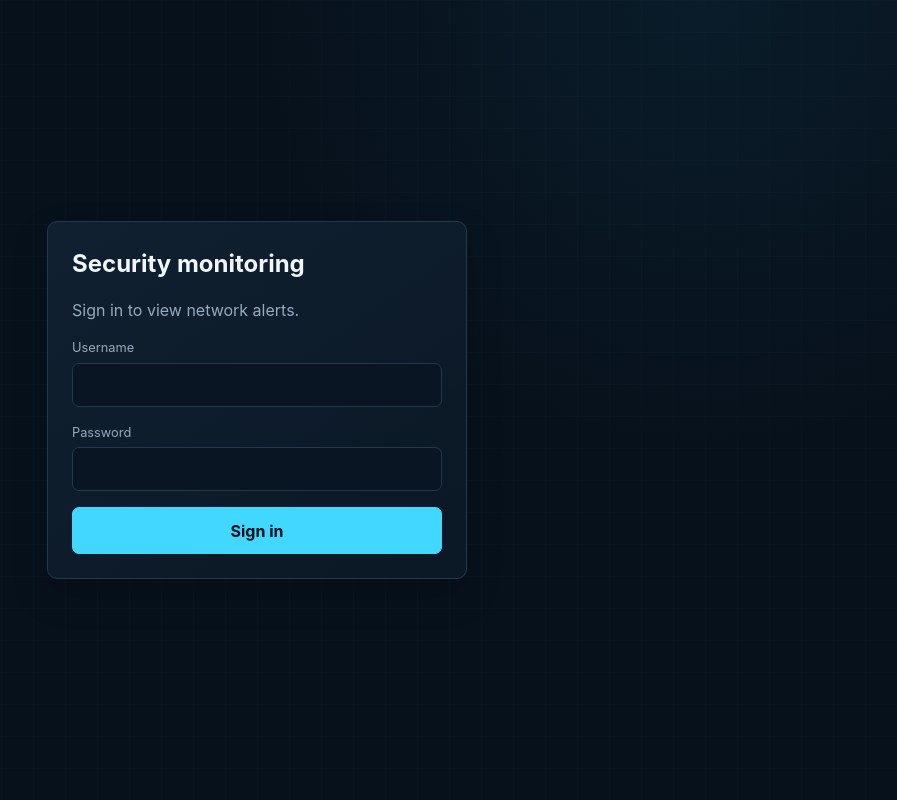
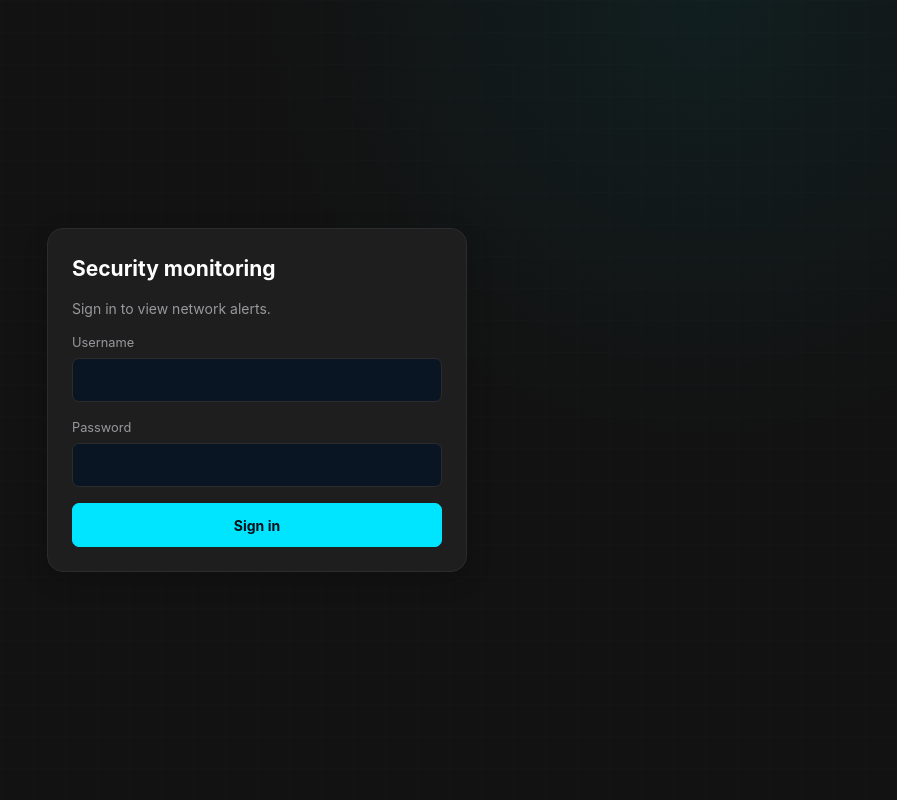
Before and after one commit to QuocVinhTrinhLam/NetworkSec, a FastAPI app: page /login in a window 1280 px wide. Shown: the whole page, without its empty margins (383-1280 px from the left). Run offline with FastAPI, Linux system fonts and the light colour scheme.

Commit message:
style: align SOC dashboard with design system

```diff
--- a/app/static/styles.css
+++ b/app/static/styles.css
@@ -1,25 +1,25 @@
 :root {
   color-scheme: dark;
-  --bg: #07111c;
-  --bg-deep: #050c14;
-  --panel: #0d1a28;
-  --panel-raised: #122234;
-  --panel-hover: #14273a;
-  --line: #24384c;
-  --line-strong: #31506a;
-  --text: #f1f6fa;
-  --muted: #96aabc;
-  --subtle: #71869a;
-  --accent: #42d7ff;
-  --accent-soft: rgba(66, 215, 255, 0.11);
-  --critical: #ff6077;
+  --bg: #121212;
+  --bg-deep: #0b0b0b;
+  --panel: #1e1e1e;
+  --panel-raised: #252525;
+  --panel-hover: #252525;
+  --line: #2c2c2e;
+  --line-strong: #3a3a3c;
+  --text: #ffffff;
+  --muted: #98989d;
+  --subtle: #747478;
+  --accent: #00e5ff;
+  --accent-soft: rgba(0, 229, 255, 0.1);
+  --critical: #ff453a;
   --high: #ff9f43;
   --medium: #f5cb5c;
   --low: #56c2ff;
-  --ok: #39d98a;
+  --ok: #32d74b;
   --sidebar-width: 248px;
-  --radius: 10px;
-  --shadow: 0 16px 36px rgba(0, 0, 0, 0.18);
+  --radius: 16px;
+  --shadow: 0 8px 24px rgba(0, 0, 0, 0.18);
 }
 
 * { box-sizing: border-box; }
@@ -28,13 +28,13 @@ body {
   margin: 0;
   min-height: 100vh;
   background:
-    linear-gradient(rgba(66, 215, 255, 0.018) 1px, transparent 1px),
-    linear-gradient(90deg, rgba(66, 215, 255, 0.018) 1px, transparent 1px),
-    radial-gradient(circle at 85% 0%, rgba(32, 119, 150, 0.11), transparent 28rem),
+    linear-gradient(rgba(0, 229, 255, 0.012) 1px, transparent 1px),
+    linear-gradient(90deg, rgba(0, 229, 255, 0.012) 1px, transparent 1px),
+    radial-gradient(circle at 85% 0%, rgba(0, 229, 255, 0.06), transparent 28rem),
     var(--bg);
   background-size: 32px 32px, 32px 32px, auto, auto;
   color: var(--text);
-  font: 16px/1.5 Inter, ui-sans-serif, system-ui, -apple-system, BlinkMacSystemFont, "Segoe UI", sans-serif;
+  font: 14px/1.5 Inter, ui-sans-serif, system-ui, -apple-system, BlinkMacSystemFont, "Segoe UI", sans-serif;
   -webkit-font-smoothing: antialiased;
 }
 
@@ -64,7 +64,7 @@ code, time, .metric strong, .rank, .panel-meta {
 .sidebar {
   position: sticky; top: 0; height: 100vh; z-index: 30;
   display: flex; flex-direction: column; padding: 1.25rem .9rem;
-  background: rgba(7, 17, 28, .97); border-right: 1px solid var(--line);
+  background: rgba(18, 18, 18, .97); border-right: 1px solid var(--line);
 }
 .brand {
   display: flex; align-items: center; gap: .75rem; min-height: 48px;
@@ -98,7 +98,7 @@ code, time, .metric strong, .rank, .panel-meta {
 .workspace { min-width: 0; }
 .topbar {
   position: sticky; top: 0; z-index: 20; display: flex; align-items: center; min-height: 72px;
-  padding: .75rem clamp(1rem, 2.2vw, 2rem); background: rgba(7, 17, 28, .88);
+  padding: .75rem clamp(1rem, 2.2vw, 2rem); background: rgba(18, 18, 18, .92);
   border-bottom: 1px solid var(--line); backdrop-filter: blur(14px);
 }
 .topbar-title { display: grid; line-height: 1.2; }
@@ -123,7 +123,7 @@ code, time, .metric strong, .rank, .panel-meta {
 
 .container { width: min(100%, 1560px); margin: 0 auto; padding: clamp(1.2rem, 2.5vw, 2rem); }
 .page-heading { display: flex; align-items: flex-end; justify-content: space-between; gap: 1.25rem; margin-bottom: 1.25rem; }
-.page-heading h1 { margin: .1rem 0 .35rem; font-size: clamp(1.7rem, 3vw, 2.25rem); line-height: 1.15; letter-spacing: -.035em; }
+.page-heading h1 { margin: .1rem 0 .35rem; font-size: 1.5rem; line-height: 1.2; letter-spacing: -.02em; }
 .page-heading p { margin: 0; }
 .eyebrow, .panel-kicker { color: var(--accent); font-size: .68rem; font-weight: 750; letter-spacing: .13em; text-transform: uppercase; }
 .muted, small { color: var(--muted); }
@@ -131,10 +131,10 @@ code, time, .metric strong, .rank, .panel-meta {
 .refresh-button.htmx-request svg { animation: spin .8s linear infinite; }
 
 .panel {
-  background: linear-gradient(145deg, rgba(17, 33, 49, .94), rgba(11, 24, 37, .94));
-  padding: 1.15rem; border: 1px solid var(--line); border-radius: var(--radius); box-shadow: var(--shadow);
+  background: var(--panel);
+  padding: 1.25rem; border: 1px solid var(--line); border-radius: var(--radius); box-shadow: var(--shadow);
 }
-.metric-grid { display: grid; grid-template-columns: repeat(5, minmax(0, 1fr)); gap: .9rem; }
+.metric-grid { display: grid; grid-template-columns: repeat(3, minmax(0, 1fr)); gap: 1rem; }
 .metric { position: relative; display: flex; align-items: center; gap: .9rem; min-height: 124px; padding: 1.15rem; overflow: hidden; }
 .metric::after { content: ""; position: absolute; right: -24px; bottom: -48px; width: 100px; height: 100px; border: 1px solid currentColor; border-radius: 50%; opacity: .05; }
 .metric > div:last-child { display: grid; }
@@ -150,7 +150,7 @@ code, time, .metric strong, .rank, .panel-meta {
 .metric.severity-low { color: var(--low); border-top-color: rgba(86, 194, 255, .62); }
 .metric.severity-critical strong, .metric.severity-high strong, .metric.severity-medium strong, .metric.severity-low strong { color: var(--text); }
 
-.dashboard-grid { display: grid; grid-template-columns: repeat(12, minmax(0, 1fr)); gap: .9rem; margin-top: .9rem; }
+.dashboard-grid { display: grid; grid-template-columns: repeat(12, minmax(0, 1fr)); gap: 1rem; margin-top: 1rem; }
 .dashboard-grid > .panel { padding: 1.15rem; min-width: 0; }
 .timeline-panel { grid-column: span 8; }
 .severity-panel { grid-column: span 4; }
@@ -184,6 +184,7 @@ code, time, .metric strong, .rank, .panel-meta {
 .alert-feed { margin: 0 -.35rem -.2rem; }
 .alert-row { display: grid; grid-template-columns: 4px minmax(0, 1fr) auto 22px; align-items: center; gap: .8rem; min-height: 66px; padding: .65rem .35rem; color: var(--text); border-top: 1px solid rgba(49, 80, 106, .55); border-radius: 5px; }
 .alert-row:hover { color: var(--text); background: rgba(255, 255, 255, .025); }
+.alert-row.alert-critical { background: #3a1c1c; border-left: 4px solid var(--critical); padding-left: .55rem; }
 .feed-severity { align-self: stretch; border-radius: 3px; }
 .alert-main { min-width: 0; }
 .alert-main > span { display: flex; align-items: center; gap: .65rem; min-width: 0; }
@@ -242,6 +243,7 @@ table { width: 100%; border-collapse: collapse; }
 th, td { padding: .8rem; border-bottom: 1px solid var(--line); text-align: left; vertical-align: top; }
 th { color: var(--muted); font-size: .7rem; letter-spacing: .07em; text-transform: uppercase; }
 td { font-size: .84rem; }
+tbody tr:hover { background: #252525; }
 td small { display: block; max-width: 380px; }
 .pagination { display: flex; justify-content: center; align-items: center; gap: 1rem; margin-top: 1rem; }
 .detail-grid { display: grid; grid-template-columns: repeat(3, 1fr); gap: 1rem; margin-bottom: 1rem; padding: 1.1rem; }
--- a/app/templates/partials/dashboard_content.html
+++ b/app/templates/partials/dashboard_content.html
@@ -55,7 +55,7 @@
     </header>
     <div class="alert-feed">
       {% for alert in recent_alerts %}
-      <a class="alert-row" href="/alerts/{{ alert.id }}">
+      <a class="alert-row alert-{{ alert.severity }}" href="/alerts/{{ alert.id }}">
         <span class="feed-severity severity-bg-{{ alert.severity }}" aria-hidden="true"></span>
         <span class="alert-main">
           <span><span class="badge severity-{{ alert.severity }}">{{ alert.severity }}</span><strong>{{ alert.rule_description }}</strong></span>
```
Also changed, not shown: app/static/dashboard.js (+8 -8 lines).
